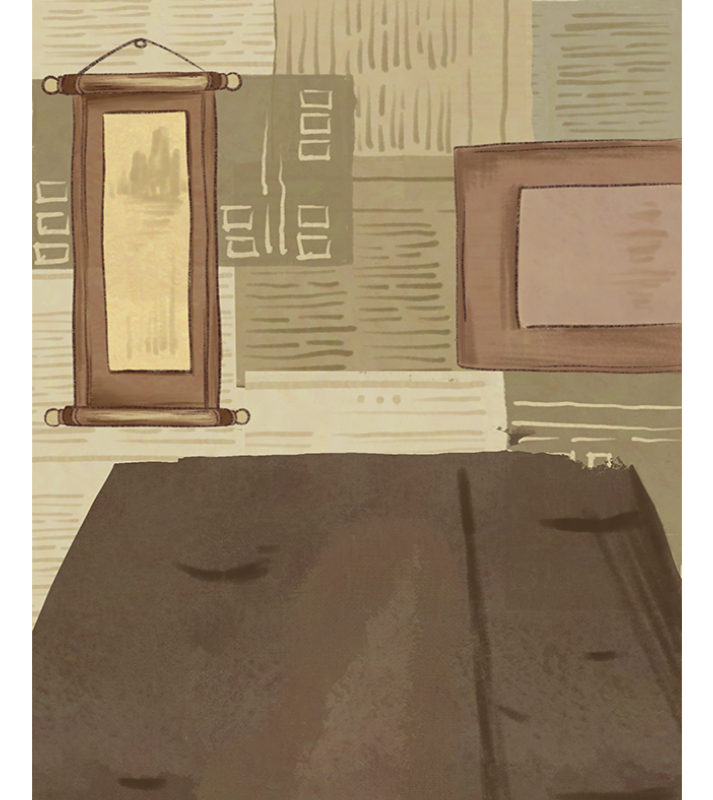
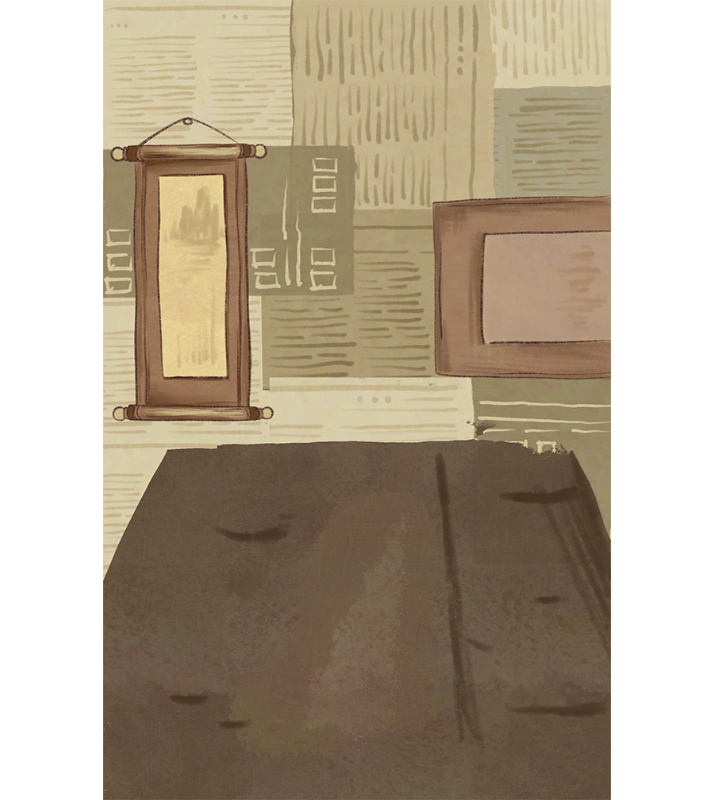
Before and after one commit to Suoyima/PaintingsRecovery, a plain HTML site: page index.html in a window 1280 px wide. Shown: the whole page, without its empty margins (283-996 px from the left). Drawn offline with Linux system fonts and the light colour scheme.

Commit message:
主界面第二次提交

```diff
--- a/css/style.css
+++ b/css/style.css
@@ -4,27 +4,20 @@ html, body{
 	padding: 0px;
 	width: 100%;
 	height: 100%;
-	display: flex;
-	justify-content: center;
-	align-items: center;
-	overflow-x: hidden;
 }
 
 .container{
-	max-width: 650px;
-	width: 100%;
-	height: auto;
 	position: relative;
+	width: fit-content;
+	max-width: 98%;
+	height: 100vh;
+	margin: 0 auto;
+	text-align: center;
+	overflow: hidden;
 }
 
-img{
-	width: 100%;
-	height:auto;
-	display: block;
+.bgimg{
+	max-width: 100%;
+	max-height: 100%;
+	height: 100vh;
 }
-
-@media screen and (max-width: 768px){
-	.container{
-		max-width: 100%;
-	}
-}
--- a/index.html
+++ b/index.html
@@ -9,7 +9,7 @@
 	</head>
 	<body>
 		<div class="container">
-			<img src="images/background.png" alt="背景图" />
+			<img class="bgimg" src="images/background.png" alt="背景图" />
 		</div>
 	</body>
 </html>
```
